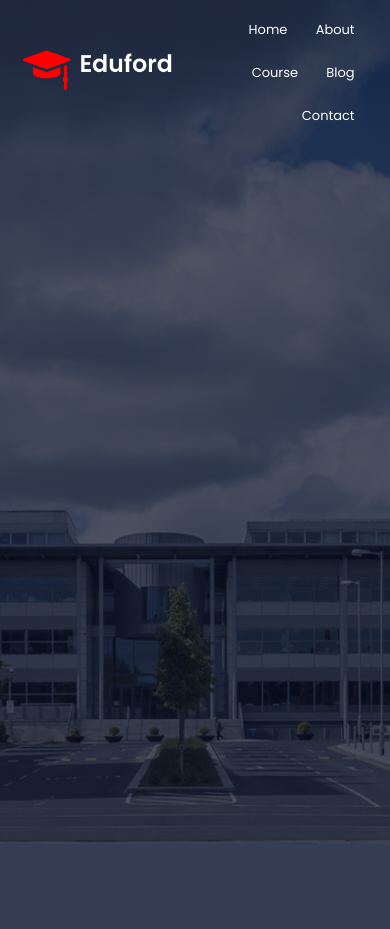
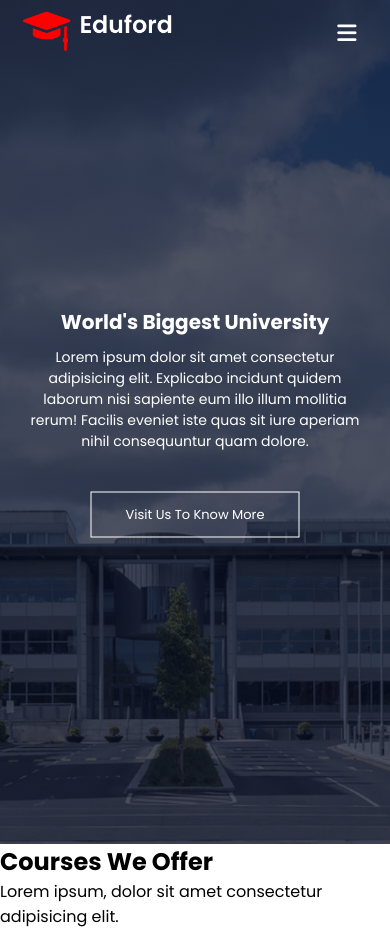
Before and after one commit to srajking/WebLearning, a PHP site: page / in a window 390 px wide. Before the commit the page ends 844 px from the top, so only its background shows below. Run offline with PHP 8.4, Linux system fonts and the light colour scheme.

Commit message:
رفع مشروع الثالث بارت 4

```diff
--- a/tech-agency/css/index.css
+++ b/tech-agency/css/index.css
@@ -1,4 +1,8 @@
 @import url('https://fonts.googleapis.com/css2?family=Poppins:ital,wght@0,100;0,200;0,300;0,400;0,500;0,600;0,700;0,800;0,900;1,100;1,200;1,300;1,400;1,500;1,600;1,700;1,800;1,900&display=swap');
+
+html {
+    overflow-x: hidden;
+}
 
 * {
     margin: 0;
@@ -58,3 +62,79 @@ nav img {
 .nav-links ul li:hover::after {
     width: 100%;
 }
+
+.text-box {
+    width: 90%;
+    color: #fff;
+    position: absolute;
+    top: 50%;
+    left: 50%;
+    transform: translate(-50%,-50%);
+    text-align: center;
+}
+
+.text-box h1 {
+    font-size: 62px;
+}
+
+.text-box p {
+    margin: 10px 0 40px;
+    font-size: 14px;
+    color: #fff;
+}
+
+.hero-btn {
+    display: inline-block;
+    text-decoration: none;
+    color: #fff;
+    border: 1px solid #fff;
+    padding: 12px 34px;
+    font-size: 13px;
+    background: transparent;
+    position: relative;
+    cursor: pointer;
+}
+
+.hero-btn:hover {
+    border: 1px solid #f44336;
+    background: #f44336;
+    transition: 1s;
+}
+
+nav .fa {
+    display: none;
+}
+
+@media(max-width: 700px) {
+    .text-box h1 {
+        font-size: 20px;
+    }
+
+    .nav-links ul li {
+        display: block;
+    }
+
+    .nav-links {
+        position: fixed;
+        background: #f44336;
+        height: 100vh;
+        width: 200px;
+        top: 0;
+        right: -100%;
+        text-align: left;
+        z-index: 2;
+        transition: 1s;
+    }
+
+    nav .fa{
+        display: block;
+        color: #fff;
+        margin: 10px;
+        font-size: 22px;
+        cursor: pointer;
+    }
+
+    .nav-links ul {
+        padding: 30px;
+    }
+}
--- a/tech-agency/index.htm
+++ b/tech-agency/index.htm
@@ -1,17 +1,22 @@
 <!DOCTYPE html>
 <html lang="en">
   <head>
-    <meta charset="UTF-8">
-    <meta name="viewport" content="width=device-width, initial-scale=1.0">
+    <meta charset="UTF-8" />
+    <meta name="viewport" content="width=device-width, initial-scale=1.0" />
     <title>University Website Design</title>
-    <link rel="stylesheet" href="css/index.css">
+    <link rel="stylesheet" href="css/index.css" />
+
+    <link
+      rel="stylesheet"
+      href="https://cdnjs.cloudflare.com/ajax/libs/font-awesome/6.5.0/css/all.min.css"
+    />
   </head>
   <body>
-
     <section class="header">
       <nav>
-            <a href="index.htm"><img src="image/logo.png" alt="Logo"></a>
-            <div class="nav-links">
+        <a href="index.htm"><img src="image/logo.png" alt="Logo" /></a>
+        <div class="nav-links" id="navLinks">
+          <i class="fa fa-solid fa-times" onclick="hideMenu()"></i>
           <ul>
             <li><a href="">Home</a></li>
             <li><a href="">About</a></li>
@@ -20,8 +25,43 @@
             <li><a href="">Contact</a></li>
           </ul>
         </div>
+        <i class="fa fa-solid fa-bars" onclick="showMenu()"></i>
       </nav>
+      <div class="text-box">
+        <h1>World's Biggest University</h1>
+        <p>
+          Lorem ipsum dolor sit amet consectetur adipisicing elit. Explicabo
+          incidunt quidem laborum nisi sapiente eum illo illum mollitia<br />
+          rerum! Facilis eveniet iste quas sit iure aperiam nihil consequuntur
+          quam dolore.
+        </p>
+        <a href="#" class="hero-btn">Visit Us To Know More</a>
+      </div>
     </section>
 
+    <!------------- Course ------------->
+
+    <section class="course">
+      <h1>Courses We Offer</h1>
+      <p>Lorem ipsum, dolor sit amet consectetur adipisicing elit.</p>
+    </section>
+
+    <!-- ------------ JavaScript for Toggle Menu ----------- -->
+
+    <script>
+      var navLinks = document.getElementById("navLinks");
+
+      function showMenu() {
+        navLinks.style.right = "0";
+        // navLinks.style.display = "block";
+        // navLinks.style.transition = "1s"
+      }
+
+      function hideMenu() {
+        navLinks.style.right = "-100%";
+        // navLinks.style.display = "none";
+        // navLinks.style.transition = "1s"
+      }
+    </script>
   </body>
 </html>
```
Lines whose indentation alone changed are shown as unchanged.
